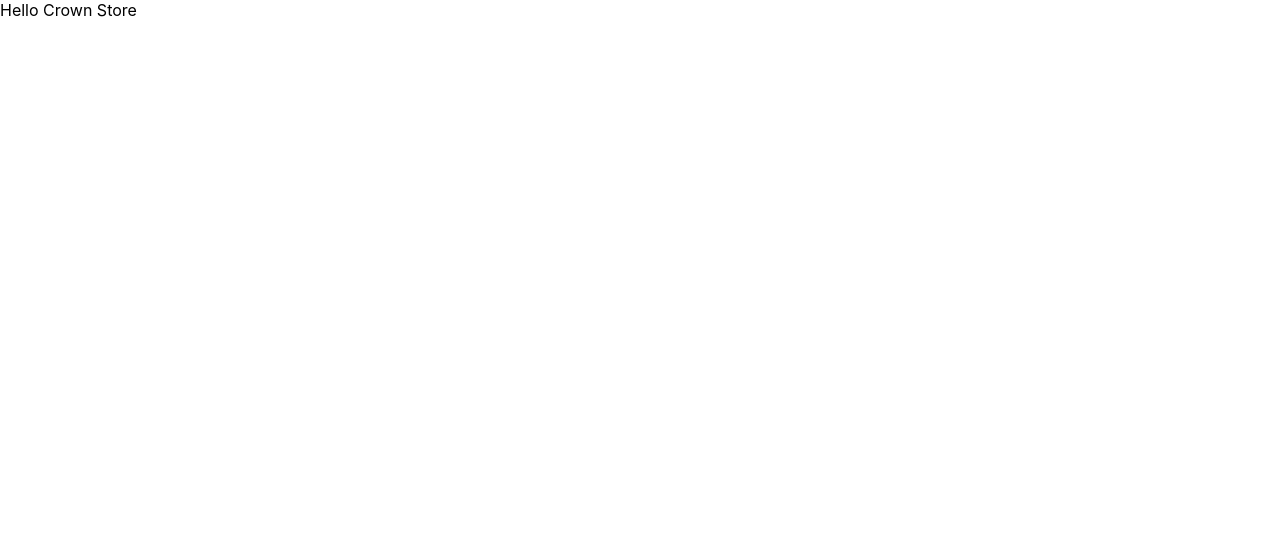
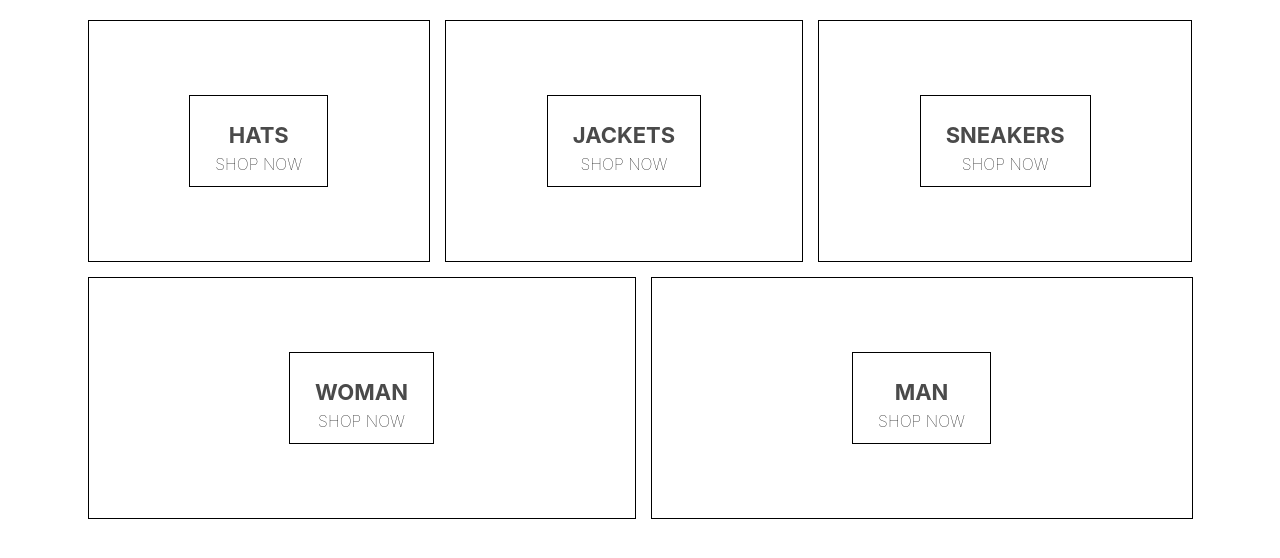
Before and after one commit to Dang3rZone/Crow-Clothing, a React (Create React App) app: page / in a window 1280 px wide. Shown: the top 558 px of the page. Built offline with nearby package versions, Linux system fonts and the light colour scheme.

Commit message:
start homepage with scss

```diff
--- a/package.json
+++ b/package.json
@@ -6,6 +6,7 @@
     "@testing-library/jest-dom": "^5.11.4",
     "@testing-library/react": "^11.1.0",
     "@testing-library/user-event": "^12.1.10",
+    "node-sass": "^5.0.0",
     "react": "^17.0.2",
     "react-dom": "^17.0.2",
     "react-scripts": "4.0.3",
--- a/src/App.js
+++ b/src/App.js
@@ -1,9 +1,14 @@
 import React from 'react';
-import logo from './logo.svg';
+
 import './App.css';
+import HomePage from './homepage.component';
 
 function App() {
-  return <div>Hello Crown Store</div>;
+  return (
+    <div>
+      <HomePage />
+    </div>
+  );
 }
 
 export default App;
--- /dev/null
+++ b/src/homepage.component.jsx
@@ -0,0 +1,41 @@
+import React from 'react';
+import './homepage.styles.scss';
+
+const HomePage = () => (
+  <div className="homepage">
+    <div className="directory-menu">
+      <div className="menu-item">
+        <div className="content">
+          <h1 className="title">HATS</h1>
+          <span className="subtitle">SHOP NOW</span>
+        </div>
+      </div>
+      <div className="menu-item">
+        <div className="content">
+          <h1 className="title">JACKETS</h1>
+          <span className="subtitle">SHOP NOW</span>
+        </div>
+      </div>
+      <div className="menu-item">
+        <div className="content">
+          <h1 className="title">SNEAKERS</h1>
+          <span className="subtitle">SHOP NOW</span>
+        </div>
+      </div>
+      <div className="menu-item">
+        <div className="content">
+          <h1 className="title">WOMAN</h1>
+          <span className="subtitle">SHOP NOW</span>
+        </div>
+      </div>
+      <div className="menu-item">
+        <div className="content">
+          <h1 className="title">MAN</h1>
+          <span className="subtitle">SHOP NOW</span>
+        </div>
+      </div>
+    </div>
+  </div>
+);
+
+export default HomePage;
--- /dev/null
+++ b/src/homepage.styles.scss
@@ -0,0 +1,54 @@
+.homepage {
+  display: flex;
+  flex-direction: column;
+  align-items: center;
+  padding: 20px 80px;
+}
+
+.directory-menu {
+  width: 100%;
+  display: flex;
+  flex-wrap: wrap;
+  justify-content: space-between;
+}
+
+.menu-item {
+  min-width: 30%;
+  height: 240px;
+  flex: 1 1 auto;
+  display: flex;
+  align-items: center;
+  justify-content: center;
+  border: 1px solid black;
+  margin: 0 7.5px 15px;
+
+  &:first-child {
+    margin-right: 7.5px;
+  }
+
+  &:last-child {
+    margin-left: 7.5px;
+  }
+
+  .content {
+    height: 90px;
+    padding: 0 25px;
+    display: flex;
+    flex-direction: column;
+    align-items: center;
+    justify-content: center;
+    border: 1px solid black;
+
+    .title {
+      font-weight: bold;
+      margin-bottom: 6px;
+      font-size: 22px;
+      color: #4a4a4a;
+    }
+
+    .subtitle {
+      font-weight: lighter;
+      font-size: 16px;
+    }
+  }
+}
--- a/src/index.js
+++ b/src/index.js
@@ -2,8 +2,6 @@
 import ReactDOM from 'react-dom';
 import './index.css';
 import App from './App';
-import * as serviceWorkerRegistration from './serviceWorkerRegistration';
-import reportWebVitals from './reportWebVitals';
 
 ReactDOM.render(
   <React.StrictMode>
```
Also changed, not shown: 1 other file (tests, documents, lock files or other folders).
